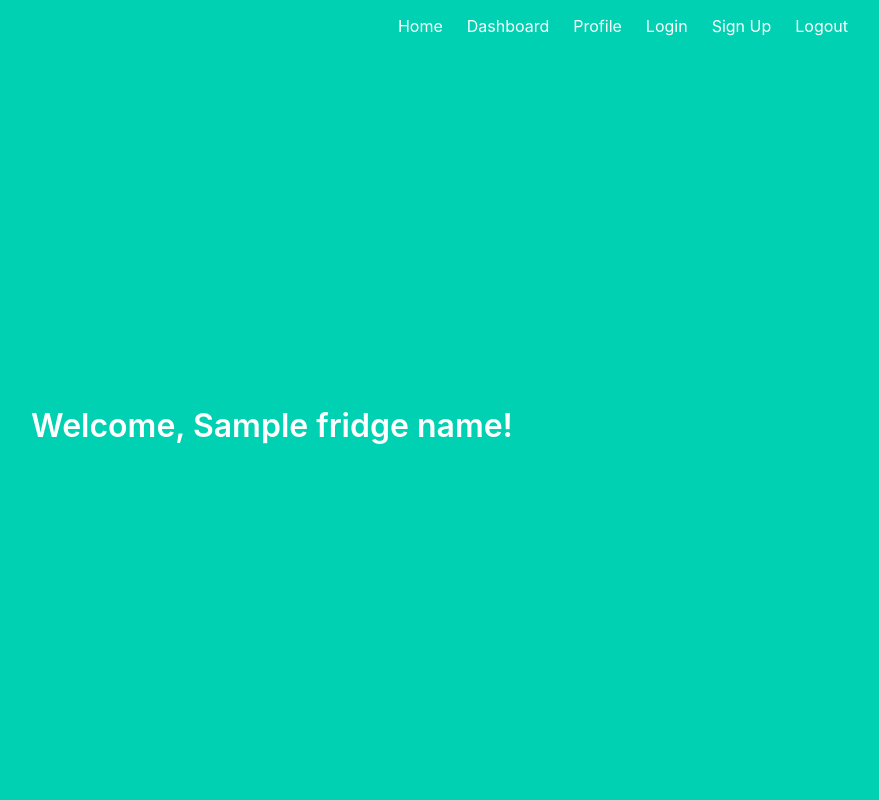
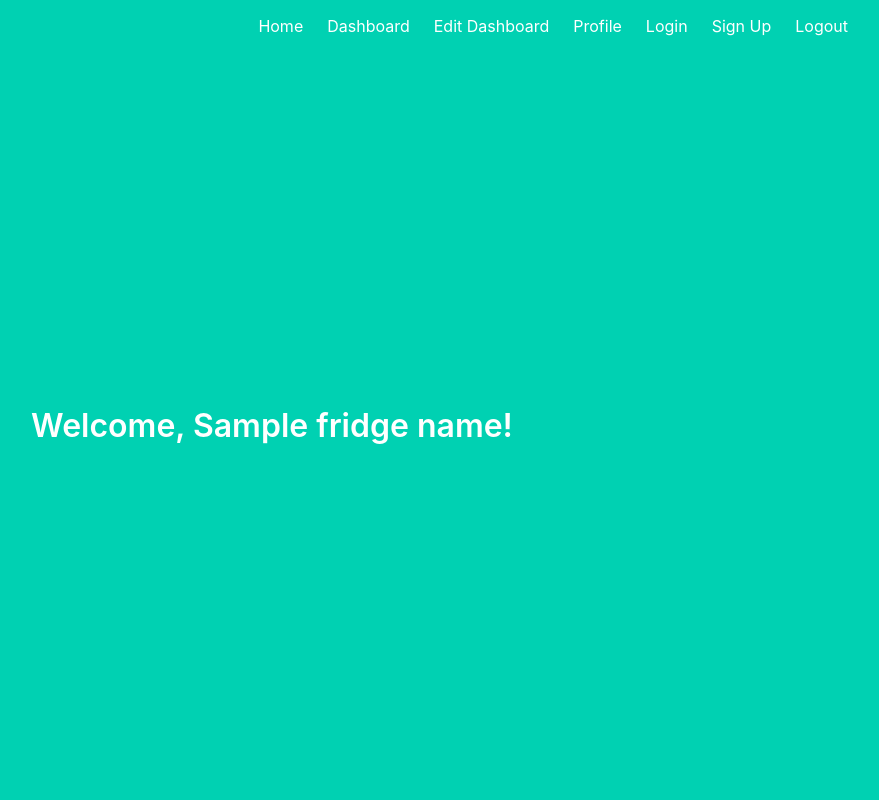
Before and after one commit to colinmatthieu/projet-info-1a, a Flask app: template ServerSide/templates/profile.html in a window 1280 px wide. Shown: the whole page, without its empty margins (368-1247 px from the left). Run offline with Flask 3, Linux system fonts and the light colour scheme; the template is opened without the code that fills it: most values are stand-ins (such as "Sample title", 1, 10 or a date in 2020); parts of the project's set-up code (start-up, migrations or seed data) failed here and were passed over.

Commit message:
added an editor menu in flask server

```diff
--- a/ServerSide/templates/base.html
+++ b/ServerSide/templates/base.html
@@ -22,6 +22,9 @@
                             </a>
                             <a href="{{ url_for('influx.dashboard') }}" class="navbar-item">
                                 Dashboard
+                            </a>
+                            <a href="{{ url_for('influx.dashboard') }}" class="navbar-item">
+                                Edit Dashboard
                             </a>
                             <a href="{{ url_for('main.profile') }}" class="navbar-item">
                                 Profile
```
